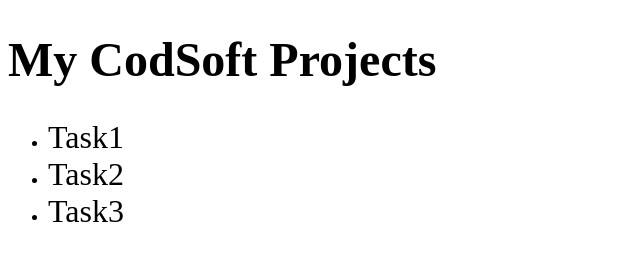
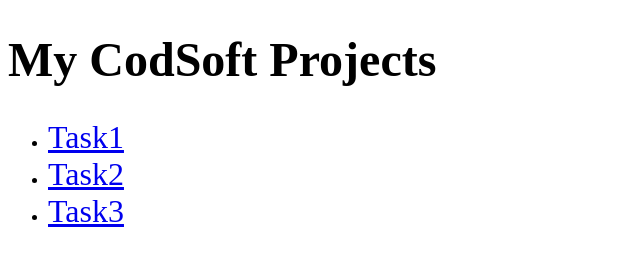
Before and after one commit to Swathi-S2004/CODSOFT, a plain HTML site: page index.html in a window 1280 px wide. Shown: the whole page, without its empty margins (0-640 px from the left). Drawn offline with Linux system fonts and the light colour scheme.

Commit message:
Update index.html

```diff
--- a/index.html
+++ b/index.html
@@ -9,8 +9,6 @@
             font-size: 3rem;
         }
         a{
-            color: #000;
-            text-decoration: none;
             font-size: 2rem;
         }
     </style>
```
